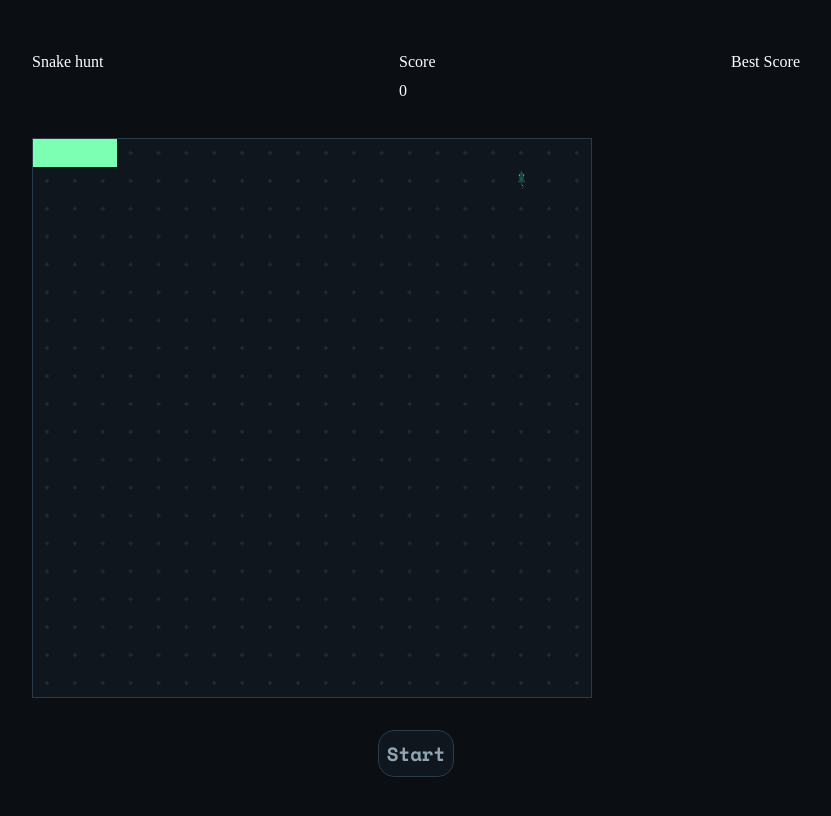
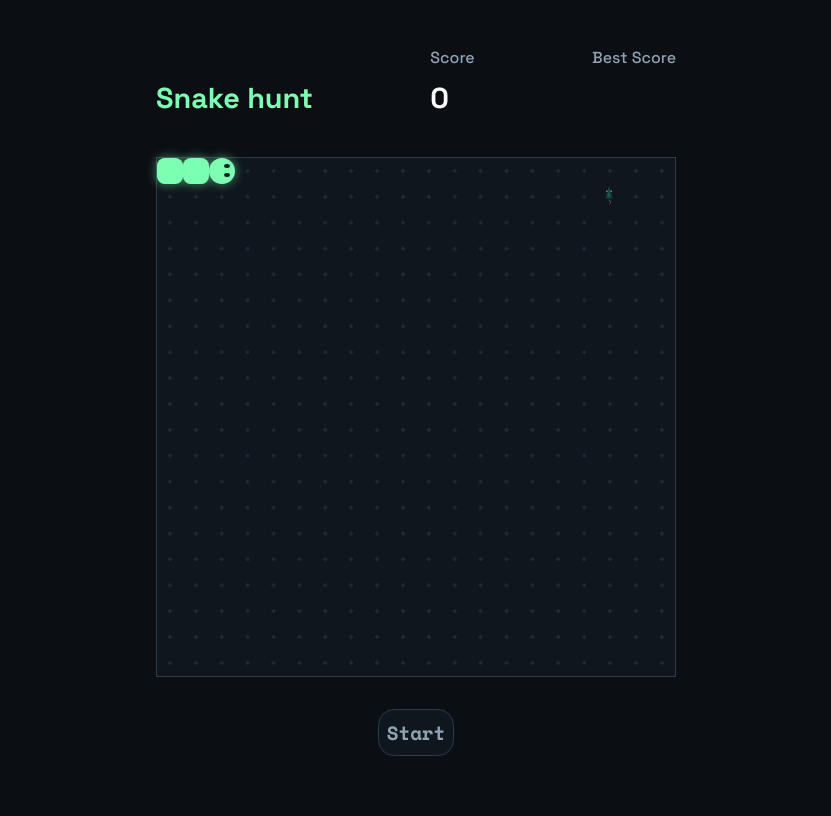
Before and after one commit to PointerColt/snakebite, a plain HTML site: page index.html in a window 1280 px wide. Shown: the whole page, without its empty margins (224-1055 px from the left). Drawn offline with nearby package versions, Linux system fonts and the light colour scheme.

Commit message:
fixed the snake body, give eyes to the snake head, fix the grid cells, fixed the div and layout structure

```diff
--- a/css/base.css
+++ b/css/base.css
@@ -7,47 +7,52 @@
 
 body {
   background-color: var(--bg-base);
-  font-family: var(--font-fredoka);
+  font-family: var(--font-grostesk);
   line-height: 1.8;
   overflow: hidden;
 }
 
 .layout-wrapper {
   display: flex;
-  flex-direction: column;
   justify-content: flex-start;
   align-items: center;
-  margin-block: var(--space-1rem);
   height: 100vh;
 }
 
 .main-content {
   border-radius: 1.5rem;
   /* border: 1px solid var(--border); */
-  height: 60%;
-  width: 60%;
+  min-height: 100vh;
+  width: 100%;
+
+  display: flex;
+  flex-direction: column;
+  justify-content: center;
+  align-items: center;
 }
 
 .score-card {
-  margin-block: var(--space-2rem);
   display: flex;
   flex-direction: row;
   justify-content: space-between;
 }
 
 .grid-box {
-  --cell-size: 28px;
   background-color: var(--bg-surface);
   border: 1px solid var(--border);
-  width: 560px;
-  height: 560px;
+
+  width: min(90vw, 65dvh, 700px);
+  aspect-ratio: 1/1;
+
   margin-block: var(--space-2rem);
   display: grid;
-  grid-template-columns: repeat(20, var(--cell-size));
-  grid-template-rows: repeat(20, var(--cell-size));
-  aspect-ratio: 20/20;
+  grid-template-columns: repeat(20, 1fr);
+  grid-template-rows: repeat(20, 1fr);
+
   background-image: radial-gradient(var(--grid-dots) 1.5px, transparent 2px);
-  background-size: calc(100% / 20) calc(100% / 20);
+  background-size: 5% 5%;
+
+  touch-action: none;
 }
 
 .navigation {
--- /dev/null
+++ b/css/responsive.css
@@ -0,0 +1,5 @@
+@media (max-width: 600px) {
+  .grid-box {
+    width: 90vw;
+  }
+}
--- /dev/null
+++ b/css/score.css
@@ -0,0 +1,18 @@
+.game-name {
+  font-size: 1.8rem;
+  font-weight: 700;
+  font-family: var(--font-grostesk);
+  color: #7cffb2;
+  display: flex;
+  align-items: end;
+  justify-content: center;
+}
+
+.text {
+  color: var(--text-secondary);
+}
+
+.number {
+  font-size: 1.8rem;
+  font-weight: 700;
+}
--- a/css/snake.css
+++ b/css/snake.css
@@ -1,3 +1,65 @@
 .snakebody {
   background-color: var(--snake-head);
+  border-radius: 30%;
+  box-shadow: 0 0 8px 2px color-mix(in srgb, var(--snake-head) 35%, transparent);
 }
+
+.snakehead {
+  position: relative;
+  border-radius: 50%;
+}
+
+/* Eyes */
+.snakehead::before,
+.snakehead::after {
+  content: "";
+  position: absolute;
+  width: 20%;
+  height: 15%;
+  background-color: #10201d;
+  border-radius: 50%;
+}
+
+/* UP */
+.snakehead.head-up::before {
+  top: 20%;
+  left: 25%;
+}
+
+.snakehead.head-up::after {
+  top: 20%;
+  right: 25%;
+}
+
+/* DOWN */
+.snakehead.head-down::before {
+  bottom: 20%;
+  left: 25%;
+}
+
+.snakehead.head-down::after {
+  bottom: 20%;
+  right: 25%;
+}
+
+/* RIGHT */
+.snakehead.head-right::before {
+  right: 20%;
+  top: 25%;
+}
+
+.snakehead.head-right::after {
+  right: 20%;
+  bottom: 25%;
+}
+
+/* LEFT */
+.snakehead.head-left::before {
+  left: 20%;
+  top: 25%;
+}
+
+.snakehead.head-left::after {
+  left: 20%;
+  bottom: 25%;
+}
--- a/css/style.css
+++ b/css/style.css
@@ -2,3 +2,5 @@
 @import url("base.css");
 @import url("snake.css");
 @import url("food.css");
+@import url("score.css");
+@import url("responsive.css");
--- a/index.html
+++ b/index.html
@@ -14,6 +14,7 @@
   <body>
     <div class="layout-wrapper">
       <div class="main-content">
+        <div>
           <div class="score-card">
             <div class="game-name">Snake hunt</div>
             <div class="score-card-item">
@@ -27,6 +28,7 @@
           </div>
 
           <div class="grid-box"></div>
+        </div>
 
         <div class="navigation">
           <button id="nav-btn">Start</button>
--- a/script.js
+++ b/script.js
@@ -1,5 +1,6 @@
 const gridBox = document.querySelector(".grid-box");
 let scoreDiv = document.querySelector(".score-card");
+const snakeHead = document.createElement("snaketail");
 
 const colms = 20,
   rows = 20;
@@ -131,16 +132,42 @@ function updateSnake() {
 }
 
 function addClassToDiv() {
+  let iterator = 0;
   snakee.forEach((element) => {
     let indexOfCells = 0;
     indexOfCells = convertXYintoIndex(element.x, element.y);
+
+    if (iterator === 0) {
+      cellArr[indexOfCells].classList.add("snaketail");
+    } else if (iterator === snakee.length - 1) {
+      cellArr[indexOfCells].classList.add("snakehead");
+
+      if (direction === "right") {
+        cellArr[indexOfCells].classList.add("head-right");
+      } else if (direction === "left") {
+        cellArr[indexOfCells].classList.add("head-left");
+      } else if (direction === "up") {
+        cellArr[indexOfCells].classList.add("head-up");
+      } else if (direction === "down") {
+        cellArr[indexOfCells].classList.add("head-down");
+      }
+    }
+
     cellArr[indexOfCells].classList.add("snakebody");
+
+    iterator++;
   });
 }
 
 function removeClassToDiv() {
   cellArr.forEach((element) => {
     element.classList.remove("snakebody");
+    element.classList.remove("snaketail");
+    element.classList.remove("snakehead");
+    element.classList.remove("head-right");
+    element.classList.remove("head-left");
+    element.classList.remove("head-down");
+    element.classList.remove("head-up");
   });
 }
 
```
Lines whose indentation alone changed are shown as unchanged.
